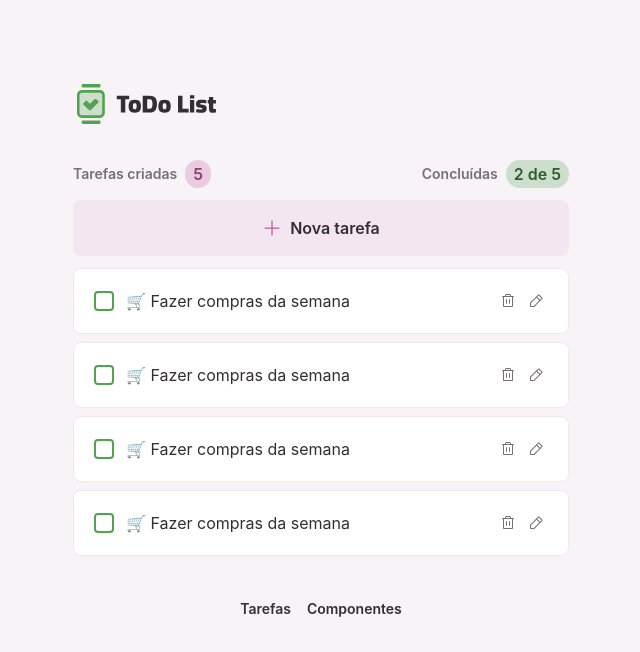
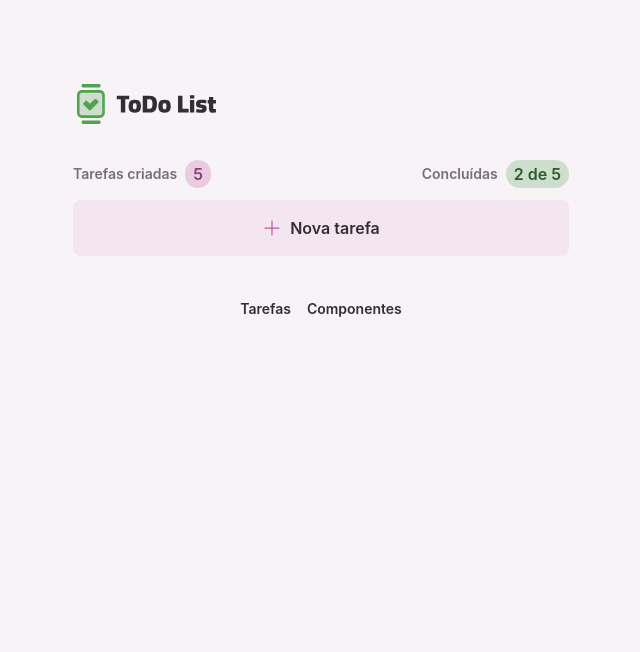
Before and after one commit to gabrielwitor/todo, a React (Vite) app: page / in a window 1280 px wide. Shown: the top 652 px of the page, without its empty margins (319-959 px from the left). Built offline with nearby package versions, Linux system fonts and the light colour scheme.

Commit message:
feat: add states and event handlers to edit tasks

```diff
--- a/package.json
+++ b/package.json
@@ -15,7 +15,8 @@
     "react": "^19.2.8",
     "react-dom": "^19.2.8",
     "react-router": "^8.3.0",
-    "tailwindcss": "^4.3.3"
+    "tailwindcss": "^4.3.3",
+    "usehooks-ts": "^3.1.1"
   },
   "devDependencies": {
     "@babel/core": "^7.29.7",
--- a/src/core-components/tasks-list.tsx
+++ b/src/core-components/tasks-list.tsx
@@ -2,20 +2,30 @@ import Button from "../components/button";
 
 import PlusIcon from "../assets/icons/plus.svg?react";
 import TaskItem from "./task-item";
+import useTasks from "../hooks/use-tasks";
+import useTask from "../hooks/use-task";
 
 function TasksList() {
+	const { tasks } = useTasks();
+	const { prepareTask } = useTask();
+
+	console.log(tasks);
+
+	function handleNewTask() {
+		prepareTask();
+	}
+
 	return (
 		<>
 			<section>
-				<Button className="w-full" icon={PlusIcon}>
+				<Button className="w-full" icon={PlusIcon} onClick={handleNewTask}>
 					Nova tarefa
 				</Button>
 			</section>
 			<section className="space-y-2">
-				<TaskItem />
-				<TaskItem />
-				<TaskItem />
-				<TaskItem />
+				{tasks.map((task) => (
+					<TaskItem key={task.id} task={task} />
+				))}
 			</section>
 		</>
 	);
```
Also changed, not shown: 1 other file (tests, documents, lock files or other folders).
